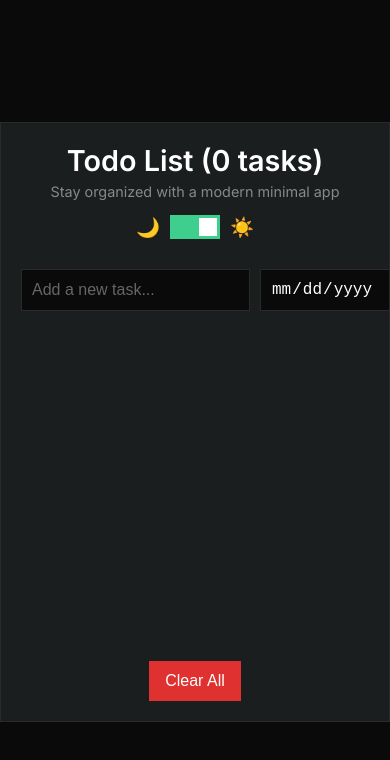
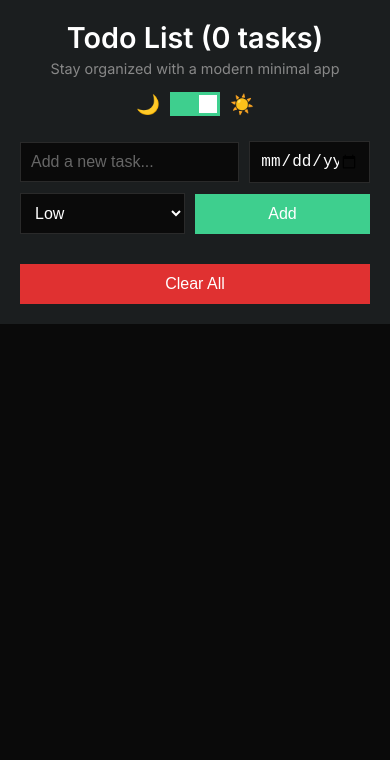
Before and after one commit to vaibhav-sri/supa-todo, an Electron app: page index.html in a window 390 px wide. Drawn offline with Linux system fonts and the light colour scheme.

Commit message:
WIP - css, responsive for mobile support

```diff
--- a/package.json
+++ b/package.json
@@ -1,7 +1,7 @@
 {
   "name": "todo_app_electron",
   "version": "1.0.0",
-  "description": "A Supabase-inspired Todo App running on Electron.",
+  "description": "A todo app running on Electron.",
   "main": "main.js",
   "scripts": {
     "start": "electron ."
--- a/styles.css
+++ b/styles.css
@@ -1,7 +1,8 @@
 /*
-  Supabase-Inspired Dark/Light Theme
+  Dark/Light Theme
   with a Green Accent (#3ECF8E)
   Sharp corners, improved layout
+  Fully responsive, ensuring the "Add" button stays aligned on wider screens
 */
 
 /* RESET */
@@ -16,25 +17,23 @@ body {
   font-family: 'Inter', sans-serif;
   background-color: #0a0a0a; /* Dark by default */
   color: #ffffff;
-  display: flex;
-  align-items: center;
-  justify-content: center;
-  height: 100vh;
+  min-height: 100vh;
   margin: 0;
 }
 
 /* MAIN CONTAINER */
 .app-container {
-  width: 800px;
-  height: 600px;
-  max-width: 100%;
-  max-height: 100%;
+  /* Responsive sizing */
+  width: 90%;
+  max-width: 600px;
+  margin: 20px auto;
+
   background-color: #1b1e1f;
   border: 1px solid #2a2a2a;
+
   display: flex;
   flex-direction: column;
   padding: 20px;
-  overflow: hidden;
 }
 
 /* HEADER */
@@ -84,7 +83,7 @@ body {
   top: 0; left: 0; right: 0; bottom: 0;
   background-color: #555;
   transition: 0.4s;
-  border-radius: 0;
+  border-radius: 0; /* sharp corners */
 }
 
 .slider:before {
@@ -109,14 +108,39 @@ input:checked + .slider:before {
 /* INPUT ROW */
 .input-row {
   display: flex;
+  align-items: center;
   gap: 10px;
   margin-bottom: 15px;
+
+  /* Keep inputs on one line by default */
+  flex-wrap: nowrap;
 }
 
+#task-input {
+  /* Take more space for the text field */
+  flex: 2;
+  min-width: 160px;
+}
+
+#task-date {
+  flex: 1;
+  min-width: 110px;
+}
+
+#task-priority {
+  flex: 1;
+  min-width: 80px;
+}
+
+#add-task {
+  flex: 1;
+  min-width: 70px;
+}
+
+/* Input styles */
 .input-row input[type="text"],
 .input-row input[type="date"],
 .input-row select {
-  flex: 1;
   padding: 10px;
   background-color: #0a0a0a;
   color: #fff;
@@ -130,9 +154,8 @@ input:checked + .slider:before {
 
 /* TASK LIST */
 #task-list {
-  flex: 1;
-  overflow-y: auto;
   margin-bottom: 15px;
+  list-style: none;
 }
 
 #task-list li {
@@ -260,3 +283,26 @@ body.light-mode .btn-danger:hover {
   background-color: #c92a2a;
   border-color: #c92a2a;
 }
+
+/* RESPONSIVE FOR MOBILE */
+@media (max-width: 600px) {
+  /* Let inputs wrap on smaller screens */
+  .input-row {
+    flex-wrap: wrap;
+  }
+
+  .app-container {
+    margin: 0;
+    border: none;
+    border-radius: 0;
+    width: 100%;
+  }
+
+  .app-header {
+    margin-bottom: 15px;
+  }
+
+  .footer-row {
+    flex-direction: column;
+  }
+}
```
Also changed, not shown: manifest.json.
